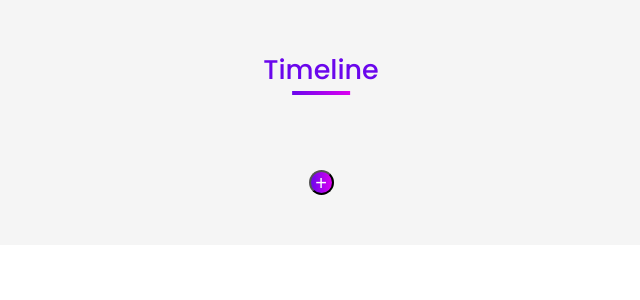
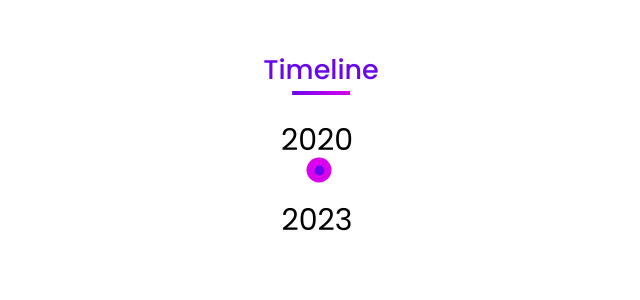
Before and after one commit to mieomieo/timeline, a React (Vite) app: page / in a window 1280 px wide. Shown: the top 300 px of the page, without its empty margins (319-959 px from the left). Built offline with nearby package versions, Linux system fonts and the light colour scheme; a web font is replaced by a local one.

Commit message:
new rule

```diff
--- a/src/components/TimelineList/TimelineList.module.css
+++ b/src/components/TimelineList/TimelineList.module.css
@@ -3,7 +3,7 @@
 .main {
     width: 100%;
     height: auto;
-    background-color: rgb(245, 245, 245);
+    /* background-color: rgb(245, 245, 245); */
     font-family: poppins;
     padding: 50px 0;
     display: grid;
@@ -35,15 +35,31 @@
     width: 70%;
     height: auto;
     position: relative;
+    display: flex;
+    justify-content: center;
 }
 
-.container::after {
+.container .timeline {
     position: absolute;
     transform: translateX(-1px);
     content: '';
-    width: 3px;
+    width: 6px;
     height: 100%;
     background-image: linear-gradient(to top, rgb(106, 6, 236), rgb(220, 0, 240));
+}
+.container .timeline::before{
+    content: '2020';
+    font-size: 30px;
+    position: absolute;
+    top: -30px;
+    transform: translate(-50%, -50%)
+}
+.container .timeline::after{
+    content: '2023';
+    font-size: 30px;
+    position: absolute;
+    bottom: -50px;
+    transform: translate(-50%, 50%)
 }
 
 .container ul {
@@ -82,9 +98,9 @@
     transform: translateX(30px);
 }
 
-.container ul li:nth-child(4) {
+/* .container ul li:nth-child(4) {
     margin-bottom: 0;
-}
+} */
 
 .container ul li .title {
     font-size: 20px;
@@ -120,12 +136,32 @@ ul li .date {
     place-items: center;
     font-size: 14px;
 }
-
+.circleBottom{
+    position: absolute;
+    bottom: 0;
+    left: 2px;
+    width: 25px;
+    height: 25px;
+    border-radius: 50%;
+    background-color: rgba(220, 0, 240, 1);
+    transform: translate(-50%, 50%); ;
+}
+.circleBottom::after {
+    content: '';
+    position: absolute;
+    width: 10px;
+    height: 10px;
+    background-color: rgb(106, 6, 236);
+    border-radius: 50%;
+    top: 50%;
+    left: 50%;
+    transform: translate(-50%, -50%);
+}
 .container ul li .circle {
     width: 25px;
     height: 25px;
     border-radius: 50%;
-    background-color: rgba(220, 0, 240, 0.401);
+    background-color: rgba(220, 0, 240, 0.701);
     position: absolute;
     top: 0;
 }
@@ -201,12 +237,13 @@ ul li .date {
     .container {
         width: 80%;
         transform: translateX(15px);
+        display: inline;
     }
 
-    .container::after {
+
+    .container .timeline{
         left: -30px;
     }
-
     .container ul li {
         width: 100%;
         float: none;
--- a/src/components/TimelineList/TimelineList.tsx
+++ b/src/components/TimelineList/TimelineList.tsx
@@ -1,63 +1,63 @@
 import styles from "./TimelineList.module.css";
 import { storage } from "../../fake.ts";
-import { useState } from "react";
+import { useState,MouseEventHandler,useRef } from "react";
 import { v4 as uuidv4 } from "uuid";
+
+type EventItem = {
+  title: string,
+  content: string,
+  offsetY: number,
+  isCollapse: boolean
+};
+
 function TimelineList() {
-  const handleAddBetween = (id:string) =>{
-    // const newArr = [...l]
-    const addNew = {
-      id: uuidv4(),
-      title: "...",
-      content: "...",
-      createAt: "...",
-    };
-    const index:number = lists.findIndex(item=> item.id === id  )
-    console.log(index);
-    const newArr = [...lists];
-    newArr.splice(index,0,addNew)
-    console.log(newArr);
-    setLists([...newArr]);
+  const listTmp:EventItem[] = []
+  const [listEventItem, setListEventItem] = useState(listTmp);
 
-  };
-  const handleEdit = (id: string) =>{
 
-  };
+  const timeLineRef = useRef(null);
+  const[date,setDate]=useState<number | undefined>();
+  const [lists, setLists] = useState(storage);
   const handleDelete = (id: string) => {
     const newArr = lists.filter((item) => item.id !== id);
     setLists([...newArr]);
   };
-  const handleAdd = () => {
+
+  const handleChooseTimeline: MouseEventHandler<HTMLDivElement> = (e) =>{
+    const heightOfTimeLine = timeLineRef.current.getBoundingClientRect().height;
+    console.log("heightOfTimeLine:",heightOfTimeLine);
+
+    const logPercent = Math.floor((e.pageY-170)/heightOfTimeLine*100);
+    console.log("value: ",`${logPercent} %`) ;
+    const day = Math.floor(1095*logPercent/100);
+    setDate(day);
+    console.log("Day:",day);
     setLists((prevLists) => [
       ...prevLists,
       {
         id: uuidv4(),
-        title: "...",
-        content: "...",
+        title: "..aaaa.",
+        content: "Lorem ipsum dolor sit amet consectetur adipisicing elit. Dolorem eaque quidem esse? Incidunt, odit beatae?",
         createAt: "...",
       },
     ]);
   };
 
-
-  const [lists, setLists] = useState(storage);
   const listItems = lists.map((list) => (
     <li key={list.id}>
       <p>id:{list.id}</p>
       <h3 className={styles.title}>{list.title}</h3>
       <p>{list.content}</p>
-      <a onClick={()=>handleEdit(list.id)}>Edit &gt;</a>
+      <a >Edit &gt;</a>
       <a onClick={() => handleDelete(list.id)} className={styles["delete-btn"]}>
         Delete
       </a>
-      {/* <span className={styles.circle}></span> */}
-      <span  onClick={()=>handleAddBetween(list.id)} className={styles.circle}>
-          {/* &#43; */}
+      <span  className={styles.circle}>
       </span>
       <span className={styles.line}></span>
       <span className={styles.date}>{list.createAt}</span>
     </li>
   ));
-
 
   return (
     <>
@@ -65,10 +65,11 @@ function TimelineList() {
         <h3 className={styles.heading}>Timeline</h3>
         <div className={styles.container}>
           <ul>{listItems}</ul>
+          <div ref={timeLineRef} onClick={ handleChooseTimeline} className={styles.timeline}>
+            <div className={styles.circleBottom}></div>
+            <div>{date}</div>
+          </div>
         </div>
-        <button onClick={handleAdd} className={styles.btn}>
-          &#43;
-        </button>
       </div>
     </>
   );
```
